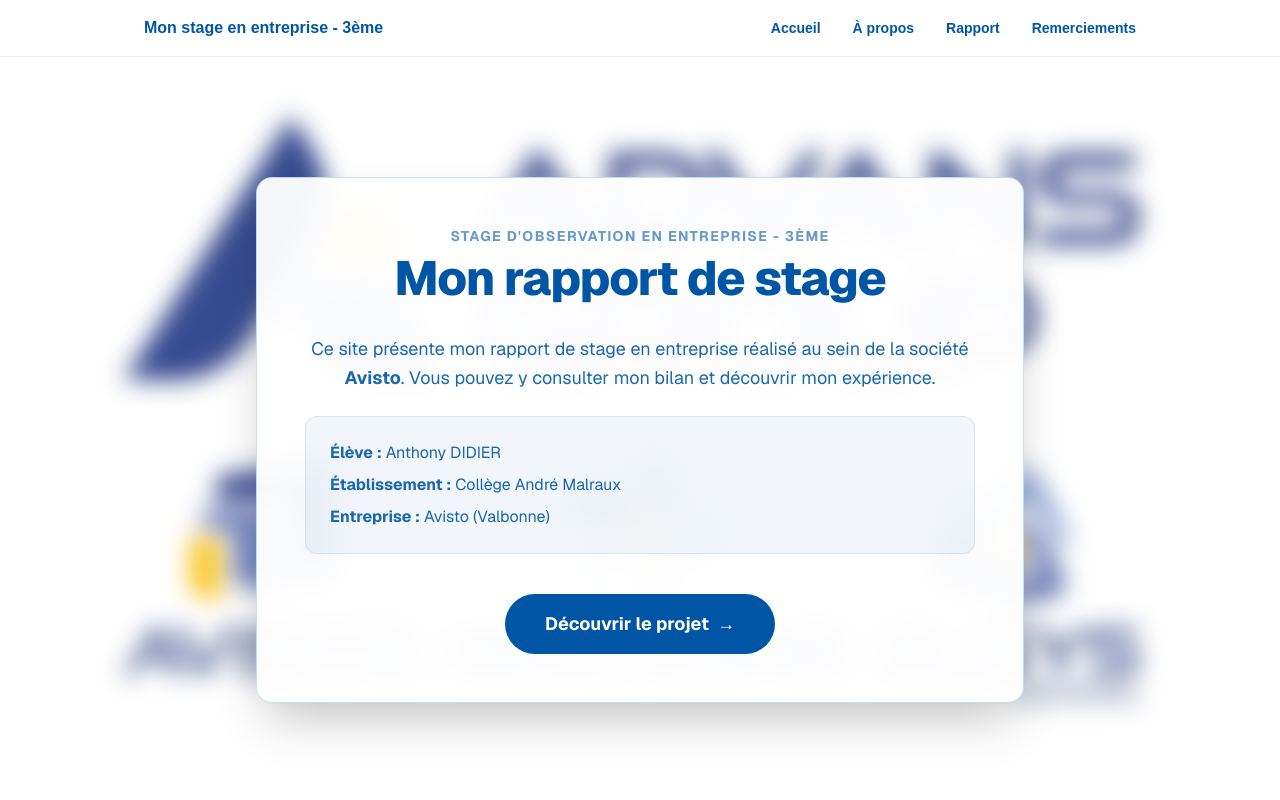
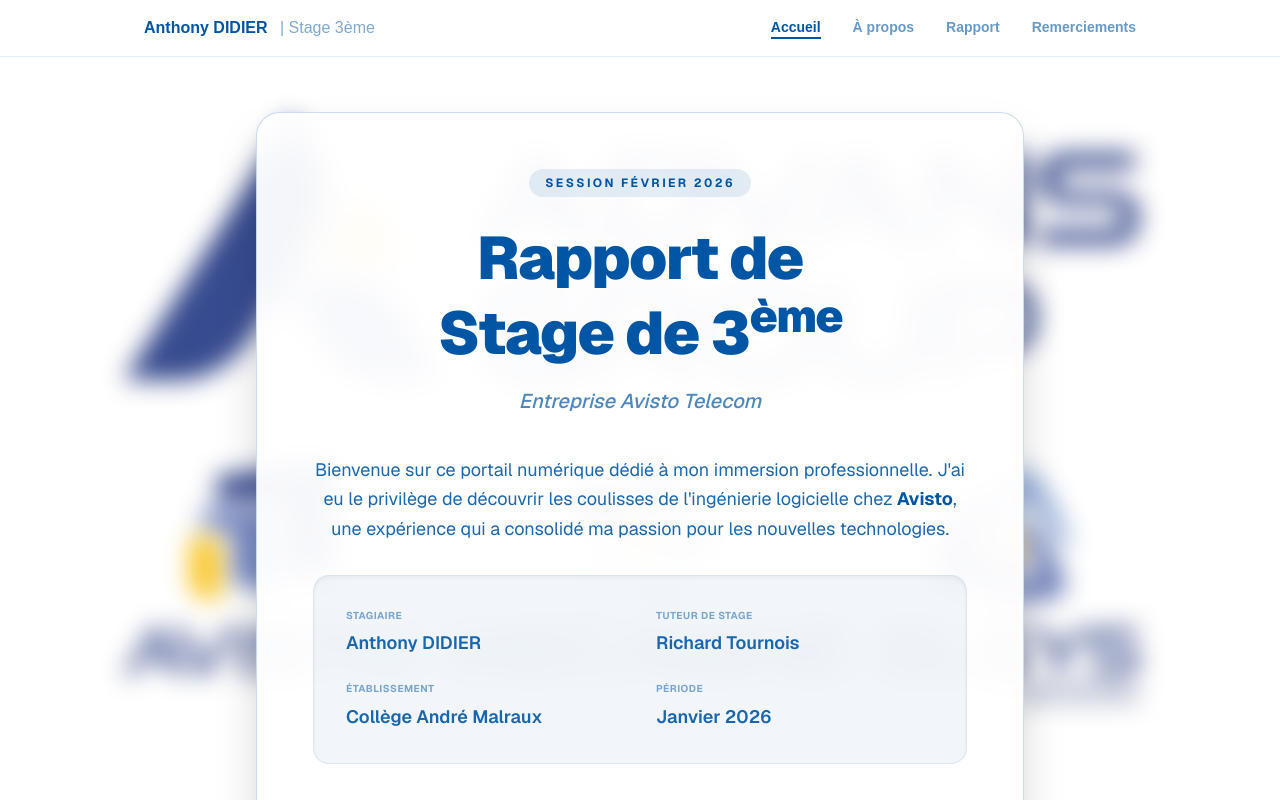
Before and after one commit to Anthonyz150/rapport-de-stage-Anthony, a Next.js app: page / in a window 1280 px wide. Shown: the top 800 px of the page. Built offline with nearby package versions, Linux system fonts and the light colour scheme.

Commit message:
Changement

```diff
--- a/app/components/Navbar.tsx
+++ b/app/components/Navbar.tsx
@@ -2,81 +2,101 @@
 
 import Link from 'next/link';
 import { useState } from 'react';
+import { usePathname } from 'next/navigation'; // Pour savoir sur quelle page on est
 
 export default function Navbar() {
   const [isOpen, setIsOpen] = useState(false);
+  const pathname = usePathname(); // Récupère l'URL actuelle
+
+  // Fonction pour vérifier si le lien est actif
+  const isActive = (path: string) => pathname === path;
 
   return (
     <>
-      {/* 1. BARRE DE NAVIGATION PRINCIPALE (Fixe) */}
-      <nav className="fixed top-0 z-[100] w-full border-b border-[#0056A4]/10 bg-white/80 backdrop-blur-md">
+      {/* 1. BARRE DE NAVIGATION PRINCIPALE */}
+      <nav className="fixed top-0 z-[100] w-full border-b border-[#0056A4]/10 bg-white/90 backdrop-blur-md">
         <div className="mx-auto flex max-w-5xl items-center justify-between p-4">
-          {/* Titre du site */}
-          <div className="font-bold text-[#0056A4]">
-            Mon stage en entreprise - 3ème
+
+          <Link href="/" className="font-bold text-[#0056A4] hover:opacity-80 transition-opacity">
+             Anthony DIDIER <span className="hidden sm:inline text-[#0056A4]/50 font-normal ml-2">| Stage 3ème</span>
+          </Link>
+
+          {/* LIENS VERSION ORDINATEUR */}
+          <div className="hidden md:flex gap-8 text-sm font-bold">
+            {[
+              { name: 'Accueil', path: '/' },
+              { name: 'À propos', path: '/a-propos' },
+              { name: 'Rapport', path: '/rapport' },
+              { name: 'Remerciements', path: '/remerciements' },
+            ].map((link) => (
+              <Link
+                key={link.path}
+                href={link.path}
+                className={`transition-all duration-200 hover:text-[#0056A4]/70 ${
+                  isActive(link.path)
+                    ? 'text-[#0056A4] border-b-2 border-[#0056A4]'
+                    : 'text-[#0056A4]/60'
+                }`}
+              >
+                {link.name}
+              </Link>
+            ))}
           </div>
 
-          {/* LIENS VERSION ORDINATEUR (Cachés sur mobile) */}
-          <div className="hidden md:flex gap-8 text-sm font-bold text-[#0056A4]">
-            <Link href="/" className="hover:opacity-70 transition-opacity">Accueil</Link>
-            <Link href="/a-propos" className="hover:opacity-70 transition-opacity">À propos</Link>
-            <Link href="/rapport" className="hover:opacity-70 transition-opacity">Rapport</Link>
-            <Link href="/remerciements" className="hover:opacity-70 transition-opacity">Remerciements</Link>
-          </div>
-
-          {/* BOUTON BURGER (Visible UNIQUEMENT sur mobile) */}
+          {/* BOUTON BURGER */}
           <button
             onClick={() => setIsOpen(true)}
             className="md:hidden flex h-8 w-8 flex-col items-center justify-center gap-1.5 focus:outline-none"
             aria-label="Ouvrir le menu"
           >
-            <span className="h-0.5 w-6 bg-[#0056A4]"></span>
-            <span className="h-0.5 w-6 bg-[#0056A4]"></span>
-            <span className="h-0.5 w-6 bg-[#0056A4]"></span>
+            <span className="h-0.5 w-6 bg-[#0056A4] rounded-full"></span>
+            <span className="h-0.5 w-6 bg-[#0056A4] rounded-full"></span>
+            <span className="h-0.5 w-6 bg-[#0056A4] rounded-full"></span>
           </button>
         </div>
       </nav>
 
-      {/* 2. OVERLAY (Fond sombre quand le menu est ouvert) */}
+      {/* 2. OVERLAY */}
       <div
-        className={`fixed inset-0 z-[110] bg-black/40 backdrop-blur-sm transition-opacity duration-300 md:hidden ${
+        className={`fixed inset-0 z-[110] bg-[#0056A4]/20 backdrop-blur-sm transition-opacity duration-300 md:hidden ${
           isOpen ? 'opacity-100' : 'opacity-0 pointer-events-none'
         }`}
         onClick={() => setIsOpen(false)}
       />
 
-      {/* 3. MENU LATÉRAL (SIDEBAR) */}
+      {/* 3. MENU LATÉRAL */}
       <div className={`fixed top-0 right-0 z-[120] h-full w-72 bg-white shadow-2xl transition-transform duration-300 ease-in-out md:hidden ${
         isOpen ? 'translate-x-0' : 'translate-x-full'
       }`}>
         <div className="flex flex-col h-full p-6">
 
-          {/* Bouton Fermer (Croix) - Placé à droite dans le menu */}
           <button
             onClick={() => setIsOpen(false)}
-            className="self-end p-2 text-[#0056A4] text-2xl font-light hover:rotate-90 transition-transform duration-200"
-            aria-label="Fermer le menu"
+            className="self-end p-2 text-[#0056A4] text-2xl hover:rotate-90 transition-transform duration-200"
           >
             ✕
           </button>
 
-          {/* Liens de navigation Mobile */}
-          <div className="mt-8 flex flex-col gap-8 text-xl px-4">
-            <Link href="/" onClick={() => setIsOpen(false)} className="font-bold text-[#0056A4] border-b border-[#0056A4]/5 pb-2">
-              Accueil
-            </Link>
-            <Link href="/a-propos" onClick={() => setIsOpen(false)} className="font-bold text-[#0056A4] border-b border-[#0056A4]/5 pb-2">
-              À propos
-            </Link>
-            <Link href="/rapport" onClick={() => setIsOpen(false)} className="font-bold text-[#0056A4] border-b border-[#0056A4]/5 pb-2">
-              Rapport
-            </Link>
-            <Link href="/remerciements" onClick={() => setIsOpen(false)} className="font-bold text-[#0056A4] border-b border-[#0056A4]/5 pb-2">
-              Remerciements
-            </Link>
+          <div className="mt-8 flex flex-col gap-6 px-4">
+            {[
+              { name: 'Accueil', path: '/' },
+              { name: 'À propos', path: '/a-propos' },
+              { name: 'Rapport', path: '/rapport' },
+              { name: 'Remerciements', path: '/remerciements' },
+            ].map((link) => (
+              <Link
+                key={link.path}
+                href={link.path}
+                onClick={() => setIsOpen(false)}
+                className={`text-xl font-bold transition-colors ${
+                  isActive(link.path) ? 'text-[#0056A4]' : 'text-[#0056A4]/40'
+                }`}
+              >
+                {link.name}
+              </Link>
+            ))}
           </div>
 
-          {/* Copyright tout en bas */}
           <div className="mt-auto pb-4 text-[10px] text-[#0056A4]/40 text-center uppercase tracking-widest italic">
             © 2026 Anthony DIDIER
           </div>
--- a/app/layout.tsx
+++ b/app/layout.tsx
@@ -14,9 +14,10 @@
   subsets: ["latin"],
 });
 
+// 1. On personnalise les métadonnées pour ton projet
 export const metadata: Metadata = {
-  title: "Create Next App",
-  description: "Generated by create next app",
+  title: "Rapport de Stage | Anthony Didier",
+  description: "Présentation de mon stage de 3ème réalisé chez Avisto Telecom",
 };
 
 export default function RootLayout({
@@ -25,16 +26,21 @@
   children: React.ReactNode;
 }>) {
   return (
-    <html lang="fr">
+    <html lang="fr" className="scroll-smooth">
       <body
-        className={`${geistSans.variable} ${geistMono.variable} antialiased flex flex-col min-h-screen bg-white`}
+        className={`${geistSans.variable} ${geistMono.variable} antialiased flex flex-col min-h-screen bg-slate-50`}
       >
+        {/* La Navbar est fixe en haut */}
         <Navbar />
 
-        {/* Le flex-grow pousse le footer en bas */}
-        <main className="flex-grow">
+        {/* On enlève la balise <main> d'ici !
+            Pourquoi ? Parce que chaque page (Accueil, Rapport, etc.) possède déjà son propre <main>.
+            Si on en met deux l'un dans l'autre, tes réglages de centrage vont encore casser.
+        */}
+        <div className="flex-grow">
           {children}
-        </main>
+        </div>
+
         <Footer />
       </body>
     </html>
--- a/app/page.tsx
+++ b/app/page.tsx
@@ -3,55 +3,67 @@
 export default function HomePage() {
   return (
     <div className="relative min-h-screen w-full overflow-hidden font-sans">
-      {/* 1. Fond fixe (Identité visuelle identique) */}
+      {/* 1. Fond fixe avec logo Advans */}
       <div
         className="pointer-events-none fixed inset-0 z-0 bg-[url('/Logo%20Advans.jpg')] bg-contain bg-center opacity-90 blur-md"
         aria-hidden="true"
       />
 
-      {/* 2. Structure de centrage identique aux autres pages */}
       <main className="relative z-10 flex min-h-screen w-full flex-col">
-
-        {/* Espaceur pour la Navbar */}
+        {/* Espaceur pour laisser respirer la Navbar */}
         <div className="h-20 w-full flex-shrink-0" />
 
-        {/* Zone de centrage du contenu d'accueil */}
+        {/* Zone de centrage dynamique */}
         <div className="flex flex-1 w-full items-center justify-center p-4 sm:p-8">
 
-          <div className="mx-auto w-full max-w-3xl rounded-2xl bg-white/95 p-8 sm:p-12 shadow-2xl backdrop-blur-md border border-[#0056A4]/20 text-center">
+          <div className="mx-auto w-full max-w-3xl rounded-3xl bg-white/95 p-8 sm:p-14 shadow-2xl backdrop-blur-md border border-[#0056A4]/20 text-center">
 
-            <header className="mb-8">
-              <p className="text-sm font-bold uppercase tracking-widest text-[#0056A4]/60 mb-2">
-                Stage d'observation en entreprise - 3ème
-              </p>
-              <h1 className="text-4xl sm:text-5xl font-extrabold tracking-tight text-[#0056A4]">
-                Mon rapport de stage
+            <header className="mb-10">
+              <span className="inline-block px-4 py-1.5 rounded-full bg-[#0056A4]/10 text-[#0056A4] text-xs font-bold uppercase tracking-[0.2em] mb-6">
+                Session Février 2026
+              </span>
+              <h1 className="text-4xl sm:text-6xl font-black tracking-tight text-[#0056A4] leading-tight">
+                Rapport de <br className="hidden sm:block" /> Stage de 3<sup>ème</sup>
               </h1>
+              <p className="mt-4 text-xl text-[#0056A4]/70 font-medium italic">Entreprise Avisto Telecom</p>
             </header>
 
-            <div className="space-y-6 text-lg leading-relaxed text-[#0056A4]/90 mb-10">
-              <p>
-                Ce site présente mon rapport de stage en entreprise réalisé au sein de la société
-                <strong> Avisto</strong>. Vous pouvez y consulter mon bilan et découvrir mon expérience.
+            <div className="space-y-8 text-lg leading-relaxed text-[#0056A4]/90 mb-12">
+              {/* Texte justifié pour un rendu "édition" */}
+              <p className="text-justify sm:text-center text-balance">
+                Bienvenue sur ce portail numérique dédié à mon immersion professionnelle.
+                J'ai eu le privilège de découvrir les coulisses de l'ingénierie logicielle chez
+                <strong className="text-[#0056A4]"> Avisto</strong>, une expérience qui a consolidé ma passion pour les nouvelles technologies.
               </p>
 
-              {/* Petit bloc d'infos rapides */}
-              <div className="bg-[#0056A4]/5 rounded-xl p-6 text-left border border-[#0056A4]/10">
-                <ul className="space-y-2 text-sm sm:text-base">
-                  <li><strong>Élève :</strong> Anthony DIDIER</li>
-                  <li><strong>Établissement :</strong> Collège André Malraux</li>
-                  <li><strong>Entreprise :</strong> Avisto (Valbonne)</li>
-                </ul>
+              {/* Carte d'identité du stage mieux présentée */}
+              <div className="grid grid-cols-1 sm:grid-cols-2 gap-y-6 gap-x-8 bg-[#0056A4]/5 rounded-2xl p-8 text-left border border-[#0056A4]/10 shadow-inner">
+                <div className="flex flex-col gap-1">
+                  <span className="text-[10px] font-bold uppercase text-[#0056A4]/50 tracking-wider">Stagiaire</span>
+                  <p className="font-semibold">Anthony DIDIER</p>
+                </div>
+                <div className="flex flex-col gap-1">
+                  <span className="text-[10px] font-bold uppercase text-[#0056A4]/50 tracking-wider">Tuteur de stage</span>
+                  <p className="font-semibold">Richard Tournois</p>
+                </div>
+                <div className="flex flex-col gap-1">
+                  <span className="text-[10px] font-bold uppercase text-[#0056A4]/50 tracking-wider">Établissement</span>
+                  <p className="font-semibold">Collège André Malraux</p>
+                </div>
+                <div className="flex flex-col gap-1">
+                  <span className="text-[10px] font-bold uppercase text-[#0056A4]/50 tracking-wider">Période</span>
+                  <p className="font-semibold">Janvier 2026</p>
+                </div>
               </div>
             </div>
 
-            {/* Bouton d'entrée principal */}
+            {/* Bouton d'action avec micro-animation */}
             <div className="flex justify-center">
               <Link
                 href="/a-propos"
-                className="group relative flex items-center gap-2 rounded-full bg-[#0056A4] px-10 py-4 text-lg font-bold text-white transition-all duration-300 hover:bg-[#004488] hover:shadow-xl active:scale-95"
+                className="group relative flex items-center gap-3 rounded-full bg-[#0056A4] px-12 py-5 text-lg font-bold text-white transition-all duration-300 hover:bg-[#004488] hover:shadow-[0_15px_30px_rgba(0,86,164,0.3)] hover:-translate-y-1 active:scale-95"
               >
-                <span>Découvrir le projet</span>
+                <span>Découvrir mon expérience</span>
                 <span className="transition-transform duration-300 group-hover:translate-x-2">→</span>
               </Link>
             </div>
--- a/app/remerciements/page.tsx
+++ b/app/remerciements/page.tsx
@@ -3,23 +3,20 @@
 export default function RemerciementsPage() {
   return (
     <div className="relative min-h-screen w-full overflow-hidden font-sans">
-      {/* 1. L'image de fond fixe et floutée */}
+      {/* 1. Image de fond fixe */}
       <div
         className="pointer-events-none fixed inset-0 z-0 bg-[url('/Logo%20Advans.jpg')] bg-contain bg-center opacity-90 blur-md"
         aria-hidden="true"
       />
 
-      {/* 2. CORRECTIF DE CENTRAGE : On enlève le max-w du main et on utilise flex-1 */}
       <main className="relative z-10 flex min-h-screen w-full flex-col">
-
         {/* Espaceur pour la Navbar */}
         <div className="h-20 w-full flex-shrink-0" />
 
-        {/* C'est cette div qui va tout centrer au milieu de l'écran */}
+        {/* Zone de centrage parfaite */}
         <div className="flex flex-1 w-full items-center justify-center p-4 sm:p-8">
 
-          {/* Ton bloc blanc bien centré */}
-          <div className="mx-auto w-full max-w-3xl rounded-2xl bg-white/95 p-8 sm:p-12 shadow-2xl backdrop-blur-md border border-[#0056A4]/20">
+          <div className="mx-auto w-full max-w-3xl rounded-3xl bg-white/95 p-8 sm:p-14 shadow-2xl backdrop-blur-md border border-[#0056A4]/20">
 
             <header className="mb-8 border-b border-[#0056A4]/10 pb-6 text-center">
               <h1 className="text-3xl font-bold tracking-tight text-[#0056A4]">
@@ -27,10 +24,11 @@
               </h1>
             </header>
 
-            <div className="space-y-6 text-lg leading-relaxed text-[#0056A4]/90">
+            {/* Ajout de text-justify pour un rendu impeccable */}
+            <div className="space-y-6 text-lg leading-relaxed text-[#0056A4]/90 text-justify">
               <p>
                 Je remercie toute l&apos;équipe d&apos;<strong>Avisto</strong> pour son accueil chaleureux, en
-                particulier mon tuteur de stage, (<strong>Richard TOURNOIS</strong>), ainsi que l'ensemble des collaborateurs (<strong>Eric SALENC, Yvann PONCE, Arnaud DUMANOIS et Logan LAMOUAR</strong>) qui ont
+                particulier mon tuteur de stage, <strong>Richard Tournois</strong>, ainsi que l'ensemble des collaborateurs (<strong>Eric Salenc, Yvann Ponce, Arnaud Dumanois et Logan Lamouar</strong>) qui ont
                 pris le temps de me présenter leur métier et de partager leur passion.
               </p>
 
@@ -52,9 +50,9 @@
             <div className="mt-10 flex justify-center border-t border-[#0056A4]/10 pt-6">
               <Link
                 href="/"
-                className="group relative flex items-center gap-2 rounded-full bg-[#0056A4] px-8 py-3 text-sm font-bold text-white transition-all duration-300 hover:bg-[#004488] active:scale-95"
+                className="group relative flex items-center gap-2 rounded-full bg-[#0056A4] px-10 py-3 text-sm font-bold text-white transition-all duration-300 hover:bg-[#004488] hover:shadow-lg active:scale-95"
               >
-                <span>Accueil</span>
+                <span>Retour à l'accueil</span>
                 <span className="transition-transform duration-300 ease-in-out group-hover:translate-x-2">→</span>
               </Link>
             </div>
```
